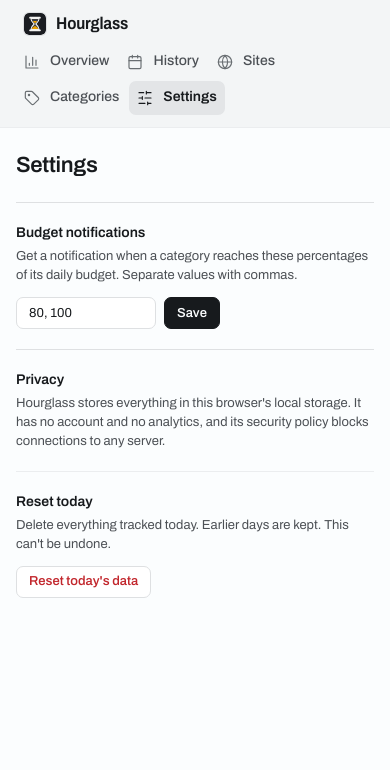
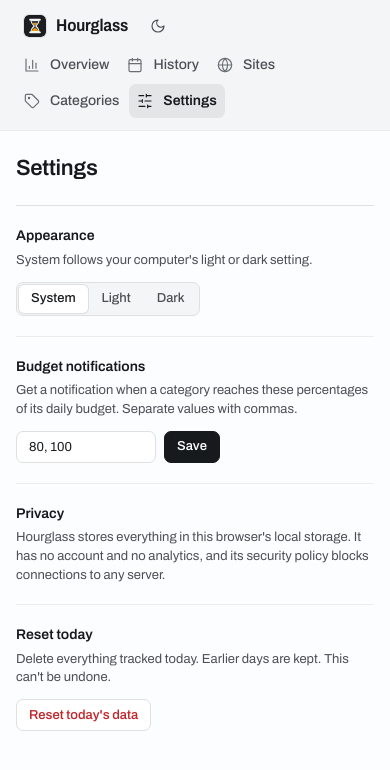
Before and after one commit to amantandon96/hourglass, a website with bundled scripts: page dashboard/options.html in a window 390 px wide. Both pictures are taken after a click on the button "Settings". Built offline with nearby package versions, Linux system fonts and the light colour scheme.

Commit message:
feat: add light/dark theme toggle
- Sun/moon toggle in the popup header and dashboard sidebar
- Settings > Appearance: System / Light / Dark
- shared/theme-init.js runs in <head> and stamps data-theme on <html>
  before first paint; the choice lives in localStorage, which is
  synchronous (no flash) and shared by all extension pages
- The storage event keeps open pages in sync: toggling in the popup
  updates an open dashboard tab immediately
- Dark tokens now key off [data-theme="dark"] instead of the media query,
  so explicit choices override the OS and "System" still follows it
- Chart redraws on a themechange event; brief color crossfade on switch

Co-Authored-By: Claude Opus 5.5 <noreply@anthropic.com>

```diff
--- a/dashboard/options.css
+++ b/dashboard/options.css
@@ -18,12 +18,19 @@ body {
   border-right: 1px solid var(--line-soft);
 }
 
+.brand-row {
+  display: flex;
+  align-items: center;
+  justify-content: space-between;
+  gap: var(--s2);
+  margin-bottom: var(--s8);
+}
+
 .brand {
   display: flex;
   align-items: center;
   gap: 10px;
   padding: 0 var(--s2);
-  margin-bottom: var(--s8);
 }
 .brand img { border-radius: 5px; box-shadow: 0 0 0 1px var(--line); }
 
@@ -247,7 +254,7 @@ body {
   padding: var(--s5) 0;
   border-top: 1px solid var(--line-soft);
 }
-.setting:first-of-type { border-top: 1px solid var(--line); }
+.page-head + .setting { border-top: 1px solid var(--line); }
 .setting-text { flex: 1 1 320px; max-width: 60ch; }
 .setting-text h2 { font-size: var(--text-md); margin-bottom: var(--s1); }
 .setting-text p { color: var(--ink-2); font-size: var(--text-sm); }
@@ -289,7 +296,7 @@ body {
     border-right: none;
     border-bottom: 1px solid var(--line-soft);
   }
-  .brand { margin: 0 var(--s4) 0 0; }
+  .brand-row { margin: 0 var(--s4) 0 0; }
   .nav { flex-direction: row; flex-wrap: wrap; }
   .nav-item { width: auto; }
   .privacy { display: none; }
--- a/dashboard/options.html
+++ b/dashboard/options.html
@@ -4,6 +4,7 @@
   <meta charset="UTF-8">
   <meta name="viewport" content="width=device-width, initial-scale=1.0">
   <title>Hourglass</title>
+  <script src="../shared/theme-init.js"></script>
   <link rel="icon" href="../icons/icon48.png">
   <link rel="stylesheet" href="../shared/theme.css">
   <link rel="stylesheet" href="options.css">
@@ -11,9 +12,12 @@
 </head>
 <body>
   <nav id="sidebar" aria-label="Sections">
-    <div class="brand">
-      <img src="../icons/logo.svg" alt="" width="22" height="22">
-      <span class="wordmark">Hourglass</span>
+    <div class="brand-row">
+      <div class="brand">
+        <img src="../icons/logo.svg" alt="" width="22" height="22">
+        <span class="wordmark">Hourglass</span>
+      </div>
+      <button type="button" class="btn btn-ghost btn-sm btn-icon theme-toggle" id="theme-toggle"></button>
     </div>
 
     <ul class="nav">
@@ -123,6 +127,20 @@
         <h1 id="h-settings">Settings</h1>
       </header>
 
+      <div class="setting">
+        <div class="setting-text">
+          <h2 id="appearance-label">Appearance</h2>
+          <p>System follows your computer's light or dark setting.</p>
+        </div>
+        <div class="setting-control">
+          <div class="segmented" role="radiogroup" aria-labelledby="appearance-label" id="appearance">
+            <label><input type="radio" name="appearance" value="system">System</label>
+            <label><input type="radio" name="appearance" value="light">Light</label>
+            <label><input type="radio" name="appearance" value="dark">Dark</label>
+          </div>
+        </div>
+      </div>
+
       <form class="setting" id="settings-form" novalidate>
         <div class="setting-text">
           <h2>Budget notifications</h2>
--- a/dashboard/options.js
+++ b/dashboard/options.js
@@ -15,6 +15,7 @@ import {
 } from '../shared/palette.js';
 import { icon, escapeHtml } from '../shared/icons.js';
 import { DEFAULT_SETTINGS } from '../shared/constants.js';
+import { wireThemeToggle, THEME_TOGGLE_HTML } from '../shared/theme-toggle.js';
 
 let settings = null;
 let weeklyUsage = null; // { 'YYYY-MM-DD': { domain: seconds } }
@@ -570,8 +571,22 @@ document.getElementById('add-category-form').addEventListener('submit', async (e
 // Settings
 // ---------------------------------------------------------------------------
 function renderSettings() {
+  syncAppearance();
   document.getElementById('notify-at-input').value = (settings.notifyAt ?? [80, 100]).join(', ');
 }
+
+// Appearance: System / Light / Dark
+const appearance = document.getElementById('appearance');
+function syncAppearance() {
+  const pref = window.hourglassTheme.getPreference();
+  appearance.querySelectorAll('input').forEach((r) => { r.checked = r.value === pref; });
+}
+appearance.addEventListener('change', (e) => window.hourglassTheme.set(e.target.value));
+document.addEventListener('themechange', syncAppearance);
+
+const themeToggle = document.getElementById('theme-toggle');
+themeToggle.innerHTML = THEME_TOGGLE_HTML;
+wireThemeToggle(themeToggle);
 
 document.getElementById('settings-form').addEventListener('submit', async (e) => {
   e.preventDefault();
@@ -616,8 +631,8 @@ async function init() {
   await Promise.all([loadData(), document.fonts.ready]);
   await renderAll();
   renderSettings();
-  // Chart colors come from theme tokens; redraw when the OS theme flips.
-  window.matchMedia('(prefers-color-scheme: dark)').addEventListener('change', renderChart);
+  // Chart colors come from theme tokens; redraw whenever the theme changes.
+  document.addEventListener('themechange', renderChart);
 }
 
 init();
--- a/popup/popup.css
+++ b/popup/popup.css
@@ -15,6 +15,7 @@ body {
 }
 
 .brand { display: flex; align-items: center; gap: var(--s2); }
+.bar-actions { display: flex; align-items: center; gap: 2px; }
 .brand img { border-radius: 4px; box-shadow: 0 0 0 1px var(--line); }
 
 .wordmark {
--- a/popup/popup.js
+++ b/popup/popup.js
@@ -9,6 +9,7 @@ import {
 } from '../shared/tracker.js';
 import { categoryStyle } from '../shared/palette.js';
 import { icon, escapeHtml } from '../shared/icons.js';
+import { wireThemeToggle, THEME_TOGGLE_HTML } from '../shared/theme-toggle.js';
 
 // Chrome caps popups at 600px tall; show fewer sites when there are more budgets.
 const maxSites = (categoryCount) => Math.max(3, 7 - categoryCount);
@@ -117,4 +118,8 @@ async function render() {
 
 document.getElementById('dashboard-link').addEventListener('click', () => openDashboard());
 
+const themeToggle = document.getElementById('theme-toggle');
+themeToggle.innerHTML = THEME_TOGGLE_HTML;
+wireThemeToggle(themeToggle);
+
 render();
--- a/shared/palette.js
+++ b/shared/palette.js
@@ -45,5 +45,5 @@ export function nextFreeSlot(categories) {
 }
 
 export function isDarkMode() {
-  return window.matchMedia('(prefers-color-scheme: dark)').matches;
+  return document.documentElement.dataset.theme === 'dark';
 }
--- /dev/null
+++ b/shared/theme-init.js
@@ -0,0 +1,43 @@
+// shared/theme-init.js
+// Classic (non-module) script loaded in <head>, so the theme is applied before first
+// paint. The choice lives in localStorage: it's synchronous (no flash of the wrong
+// theme) and shared by every page of the extension, since they have one origin.
+(() => {
+  const KEY = 'hourglass-theme'; // 'light' | 'dark'; absent means follow the system
+  const system = window.matchMedia('(prefers-color-scheme: dark)');
+
+  const readPref = () => {
+    try { return localStorage.getItem(KEY); } catch { return null; }
+  };
+
+  const apply = () => {
+    const pref = readPref();
+    const theme = pref === 'light' || pref === 'dark' ? pref : (system.matches ? 'dark' : 'light');
+    document.documentElement.dataset.theme = theme;
+    document.dispatchEvent(new CustomEvent('themechange', { detail: { theme, pref: pref ?? 'system' } }));
+  };
+
+  window.hourglassTheme = {
+    /** Effective theme: 'light' or 'dark'. */
+    get: () => document.documentElement.dataset.theme,
+    /** Stored preference: 'light', 'dark' or 'system'. */
+    getPreference: () => readPref() ?? 'system',
+    set(pref) {
+      try {
+        if (pref === 'system') localStorage.removeItem(KEY);
+        else localStorage.setItem(KEY, pref);
+      } catch { /* storage unavailable: still switch for this page */ }
+      // Crossfade colors for the switch only, not on every hover.
+      const root = document.documentElement;
+      root.classList.add('theme-switching');
+      apply();
+      setTimeout(() => root.classList.remove('theme-switching'), 260);
+    },
+    toggle() { this.set(this.get() === 'dark' ? 'light' : 'dark'); },
+  };
+
+  system.addEventListener('change', apply);
+  // Another extension page (e.g. the popup) changed the theme.
+  window.addEventListener('storage', (e) => { if (e.key === KEY) apply(); });
+  apply();
+})();
--- /dev/null
+++ b/shared/theme-toggle.js
@@ -0,0 +1,18 @@
+// shared/theme-toggle.js
+// Wires a .theme-toggle button to window.hourglassTheme (from theme-init.js).
+
+export function wireThemeToggle(button) {
+  const sync = () => {
+    const next = window.hourglassTheme.get() === 'dark' ? 'light' : 'dark';
+    const label = `Switch to ${next} theme`;
+    button.setAttribute('aria-label', label);
+    button.title = label;
+  };
+  button.addEventListener('click', () => window.hourglassTheme.toggle());
+  document.addEventListener('themechange', sync);
+  sync();
+}
+
+export const THEME_TOGGLE_HTML = `
+  <svg class="icon icon-moon" viewBox="0 0 24 24" aria-hidden="true"><path d="M12 3a6 6 0 0 0 9 9 9 9 0 1 1-9-9Z"/></svg>
+  <svg class="icon icon-sun" viewBox="0 0 24 24" aria-hidden="true"><circle cx="12" cy="12" r="4"/><path d="M12 2v2M12 20v2M4.93 4.93l1.41 1.41M17.66 17.66l1.41 1.41M2 12h2M20 12h2M6.34 17.66l-1.41 1.41M19.07 4.93l-1.41 1.41"/></svg>`;
--- a/shared/theme.css
+++ b/shared/theme.css
@@ -22,7 +22,7 @@
 }
 
 :root {
-  color-scheme: light dark;
+  color-scheme: light;
 
   /* Neutrals: near-zero chroma, a hair toward cool so ink reads crisp. */
   --canvas:     oklch(0.992 0.002 250);
@@ -69,8 +69,8 @@
   --dur: 180ms;
 }
 
-@media (prefers-color-scheme: dark) {
-  :root {
+:root[data-theme="dark"] {
+  color-scheme: dark;
   --canvas:     oklch(0.205 0.004 250);
   --panel:      oklch(0.178 0.004 250);
   --raised:     oklch(0.235 0.005 250);
@@ -86,7 +86,6 @@
   --critical:   oklch(0.72 0.16 25);
   --critical-soft: oklch(0.72 0.16 25 / 0.12);
   --track:      oklch(0.955 0.003 250 / 0.10);
-  }
 }
 
 *, *::before, *::after { box-sizing: border-box; margin: 0; padding: 0; }
@@ -126,7 +125,7 @@ h1, h2, h3 { text-wrap: balance; font-weight: 600; }
 /* Category color: elements carry --cat-light/--cat-dark inline (palette.js);
    .has-cat resolves the right one for the current theme into --cat. */
 .has-cat { --cat: var(--cat-light); }
-@media (prefers-color-scheme: dark) { .has-cat { --cat: var(--cat-dark); } }
+[data-theme="dark"] .has-cat { --cat: var(--cat-dark); }
 
 /* Category identity: a small dot. */
 .cat-dot {
@@ -207,6 +206,46 @@ h1, h2, h3 { text-wrap: balance; font-weight: 600; }
   white-space: nowrap;
 }
 
+/* ---- Theme toggle -------------------------------------------------------- */
+/* Both icons are in the markup; the theme decides which shows. The icon names
+   the theme you switch TO, the usual convention for a two-state toggle. */
+.theme-toggle .icon-sun { display: none; }
+[data-theme="dark"] .theme-toggle .icon-sun { display: block; }
+[data-theme="dark"] .theme-toggle .icon-moon { display: none; }
+
+/* Brief color crossfade while switching themes (theme-init.js adds the class). */
+.theme-switching, .theme-switching *, .theme-switching *::before, .theme-switching *::after {
+  transition: background-color 220ms var(--ease-out), border-color 220ms var(--ease-out), color 220ms var(--ease-out), fill 220ms var(--ease-out) !important;
+}
+
+/* Segmented control (Settings > Appearance) */
+.segmented {
+  display: inline-flex;
+  padding: 2px;
+  gap: 2px;
+  border: 1px solid var(--line);
+  border-radius: var(--radius);
+  background: var(--panel);
+}
+.segmented label {
+  position: relative;
+  display: inline-flex;
+  align-items: center;
+  gap: 6px;
+  height: 28px;
+  padding: 0 var(--s3);
+  border-radius: var(--radius-sm);
+  color: var(--ink-2);
+  font-size: var(--text-sm);
+  font-weight: 500;
+  cursor: pointer;
+  transition: background-color var(--dur) var(--ease-out), color var(--dur) var(--ease-out);
+}
+.segmented label:hover { color: var(--ink); }
+.segmented input { position: absolute; opacity: 0; pointer-events: none; }
+.segmented label:has(input:checked) { background: var(--raised); color: var(--ink); box-shadow: 0 0 0 1px var(--line), 0 1px 2px oklch(0 0 0 / 0.06); }
+.segmented label:has(input:focus-visible) { outline: 2px solid var(--focus); outline-offset: 1px; }
+
 @media (prefers-reduced-motion: reduce) {
   *, *::before, *::after { transition-duration: 0ms !important; animation-duration: 0ms !important; }
 }
```
Also changed, not shown: popup/popup.html (+8 -4 lines). Lines whose indentation alone changed are shown as unchanged.
